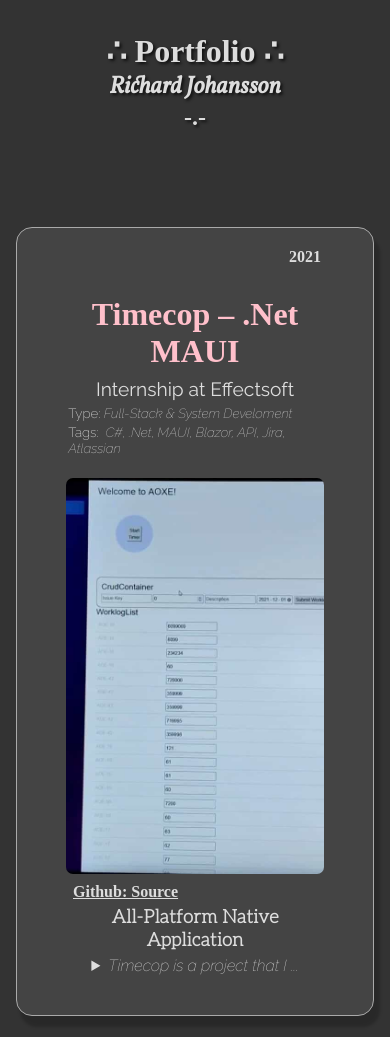
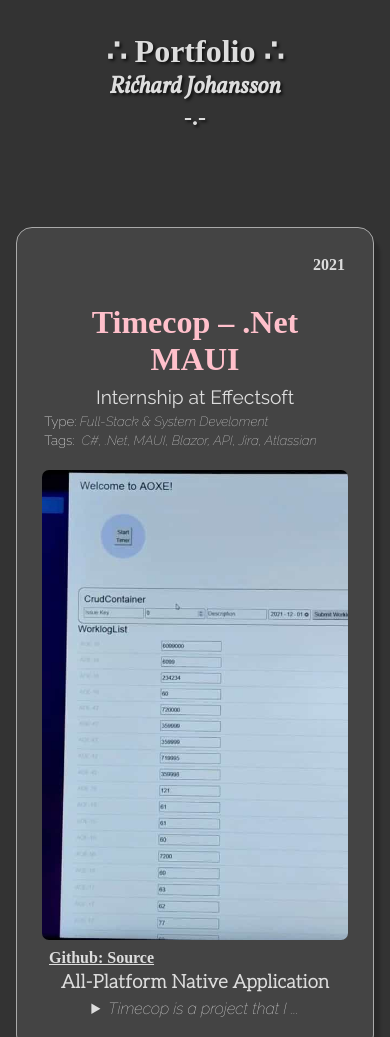
Before and after one commit to VulpesPaw/Portfolio, a plain HTML site: page index.html in a window 390 px wide. Shown: the top 1037 px of the page. Drawn offline with Linux system fonts and the light colour scheme; a web font is replaced by a local one.

```diff
--- a/stylesheet/style.css
+++ b/stylesheet/style.css
@@ -12,10 +12,9 @@ h1 {
   text-align: center;
   margin: 1em 1em 0 1em;
 }
-.title{
+.title {
   text-align: center;
   text-shadow: 2px 2px 3px #111;
-
 }
 
 #links {
@@ -107,11 +106,9 @@ a:hover {
   letter-spacing: 0; /* Fixs ligatues*/
   font-variant-ligatures: discretionary-ligatures;
   font-family: "Vollkorn-Italic";
-
 }
-.bold_vk{
+.bold_vk {
   font-family: "Vollkorn-bold";
-
 }
 
 /* -- Font Imports -- */
@@ -155,6 +152,11 @@ a:hover {
   font-weight: bold;
 }
 
+@media (max-width: 40rem) {
+  .r_container {
+    padding: 1.5em;
+  }
+}
 /* ? How to fix ligatures in chrome based browsers */
 /* .dsc-lgt {
   font-variant-ligatures: discretionary-ligatures;
```
Also changed, not shown: script.js (+1 -50 lines).
